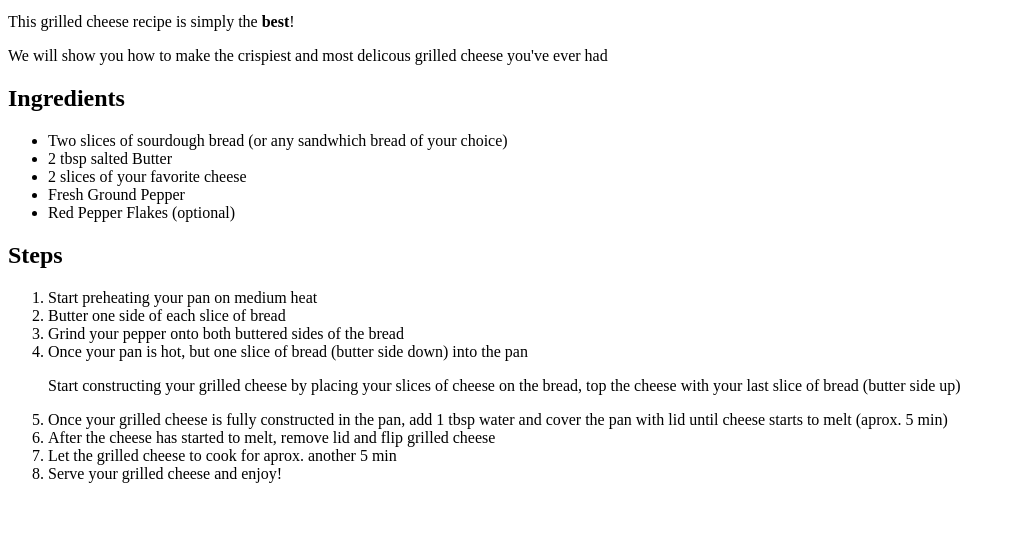
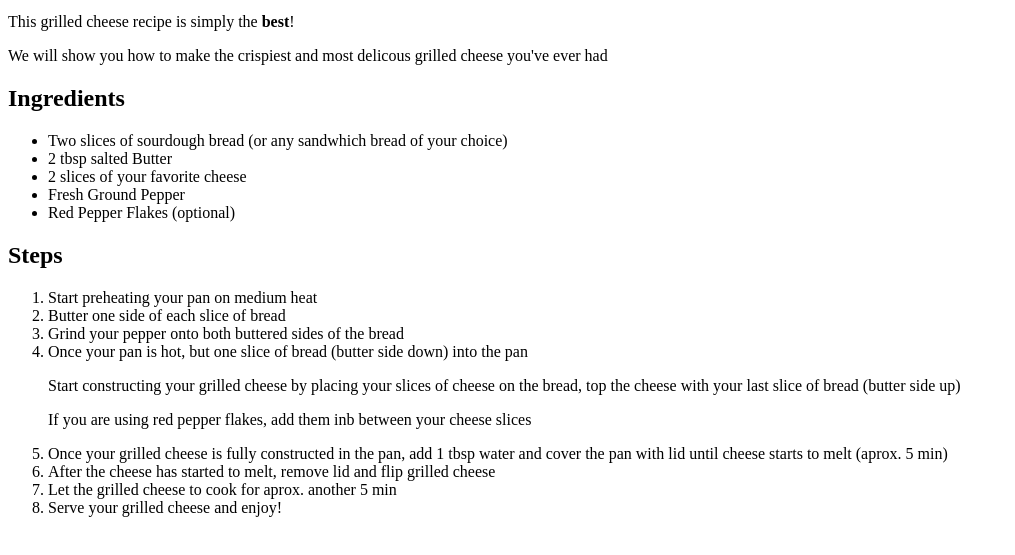
Before and after one commit to jnjfry/odin-recipes, a plain HTML site: page recipes/grilled-cheese.html in a window 1280 px wide. Shown: the part 101-656 px from the top of the page, without its empty margins (0-1015 px from the left). Drawn offline with Linux system fonts and the light colour scheme.

Commit message:
Added step

```diff
--- a/recipes/grilled-cheese.html
+++ b/recipes/grilled-cheese.html
@@ -28,6 +28,7 @@
             <li>Grind your pepper onto both buttered sides of the bread</li>
             <li>Once your pan is hot, but one slice of bread (butter side down) into the pan
                 <p>Start constructing your grilled cheese by placing your slices of cheese on the bread, top the cheese with your last slice of bread (butter side up)</p>
+                <p>If you are using red pepper flakes, add them inb between your cheese slices</p>
             </li>
             <li>Once your grilled cheese is fully constructed in the pan, add 1 tbsp water and cover the pan with lid until cheese starts to melt (aprox. 5 min)</li>
             <li>After the cheese has started to melt, remove lid and flip grilled cheese</li>
```
